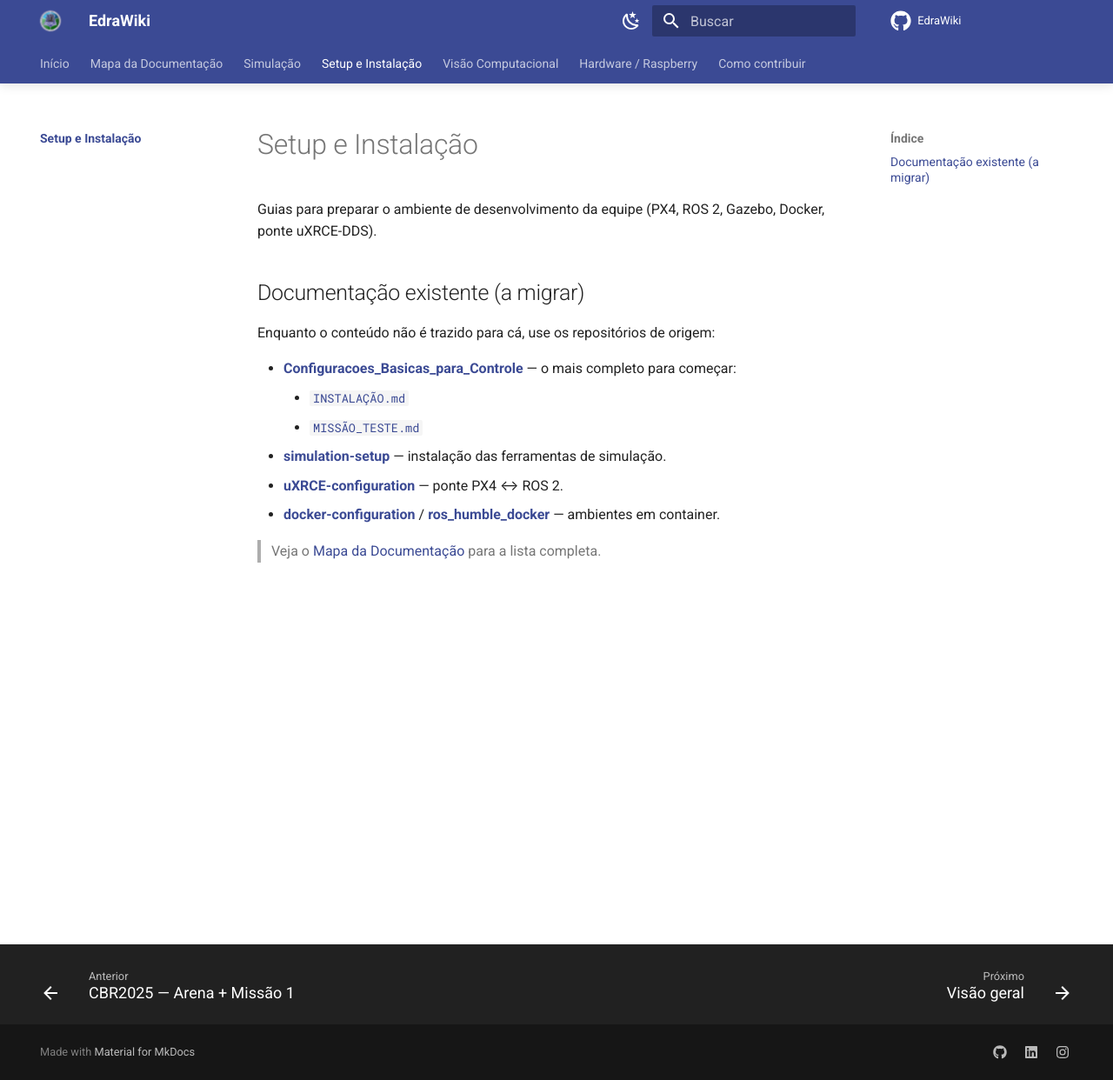
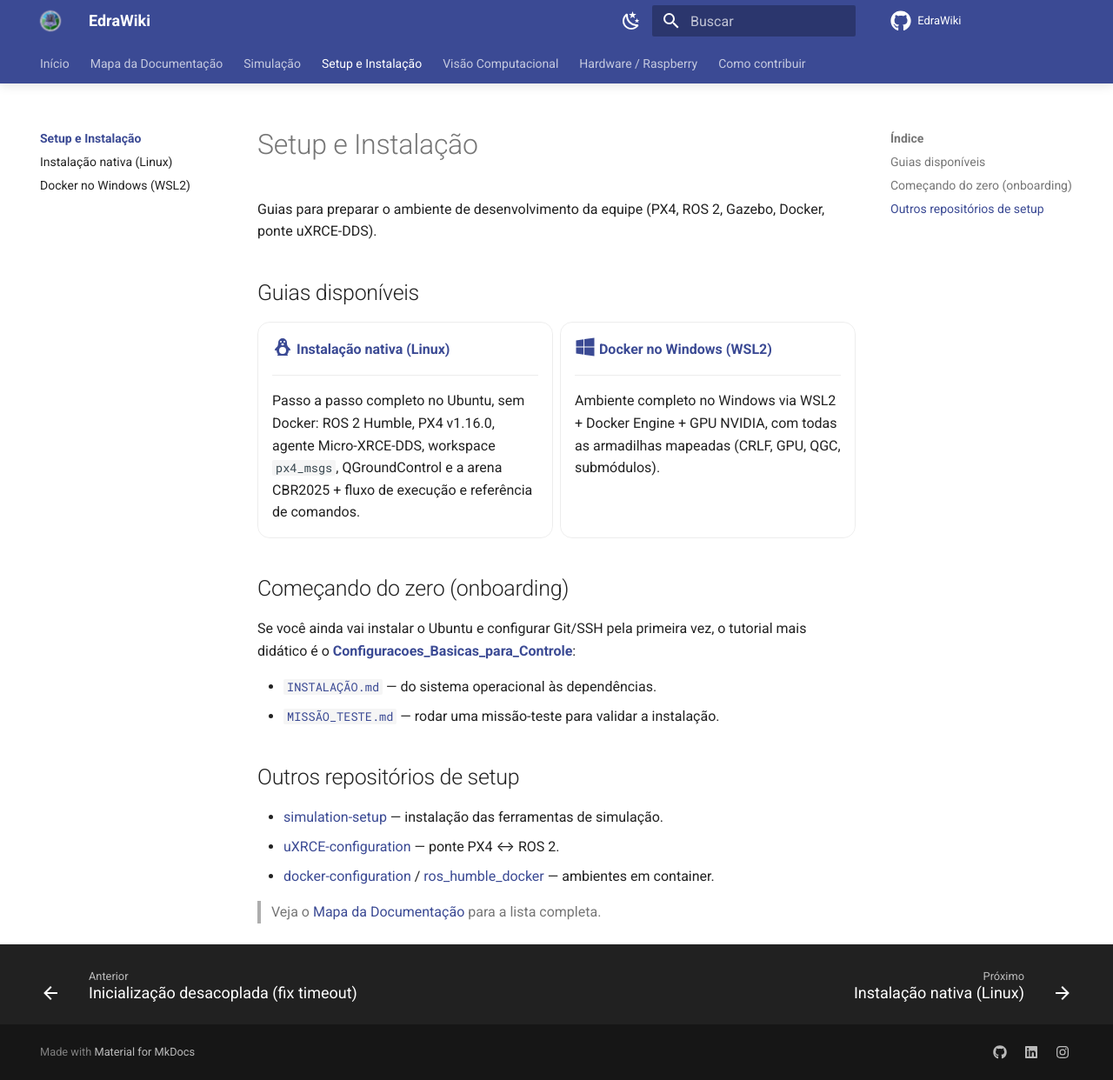
Before and after one commit to edra-unb-fga/EdraWiki, an MkDocs documentation site: the page built from docs/setup/index.md, in a window 1280 px wide and 1242 px high. Shown: the whole window at 87% size. Built offline with MkDocs 1.6.1 and Material for MkDocs 9.7.7, drawn with Linux system fonts in a browser that asks for light colours; comment, search, counter and statistics services are not loaded.

Commit message:
docs: registra novas páginas na navegação, índice de setup e mapa

```diff
--- a/docs/setup/index.md
+++ b/docs/setup/index.md
@@ -3,16 +3,40 @@
 Guias para preparar o ambiente de desenvolvimento da equipe (PX4, ROS 2, Gazebo,
 Docker, ponte uXRCE-DDS).
 
-## Documentação existente (a migrar)
+## Guias disponíveis
 
-Enquanto o conteúdo não é trazido para cá, use os repositórios de origem:
+<div class="grid cards" markdown>
 
-- **[Configuracoes_Basicas_para_Controle](https://github.com/edra-unb-fga/Configuracoes_Basicas_para_Controle)**
-  — o mais completo para começar:
-    - [`INSTALAÇÃO.md`](https://github.com/edra-unb-fga/Configuracoes_Basicas_para_Controle/blob/main/INSTALA%C3%87%C3%83O.md)
-    - [`MISSÃO_TESTE.md`](https://github.com/edra-unb-fga/Configuracoes_Basicas_para_Controle/blob/main/MISS%C3%83O_TESTE.md)
-- **[simulation-setup](https://github.com/edra-unb-fga/simulation-setup)** — instalação das ferramentas de simulação.
-- **[uXRCE-configuration](https://github.com/edra-unb-fga/uXRCE-configuration)** — ponte PX4 ↔ ROS 2.
-- **[docker-configuration](https://github.com/edra-unb-fga/docker-configuration)** / **[ros_humble_docker](https://github.com/edra-unb-fga/ros_humble_docker)** — ambientes em container.
+- :material-penguin:{ .lg } **[Instalação nativa (Linux)](instalacao-nativa.md)**
+
+    ---
+
+    Passo a passo completo no Ubuntu, sem Docker: ROS 2 Humble, PX4 v1.16.0, agente
+    Micro-XRCE-DDS, workspace `px4_msgs`, QGroundControl e a arena CBR2025 + fluxo de
+    execução e referência de comandos.
+
+- :fontawesome-brands-windows:{ .lg } **[Docker no Windows (WSL2)](docker-windows.md)**
+
+    ---
+
+    Ambiente completo no Windows via WSL2 + Docker Engine + GPU NVIDIA, com todas as
+    armadilhas mapeadas (CRLF, GPU, QGC, submódulos).
+
+</div>
+
+## Começando do zero (onboarding)
+
+Se você ainda vai instalar o Ubuntu e configurar Git/SSH pela primeira vez, o tutorial
+mais didático é o
+[**Configuracoes_Basicas_para_Controle**](https://github.com/edra-unb-fga/Configuracoes_Basicas_para_Controle):
+
+- [`INSTALAÇÃO.md`](https://github.com/edra-unb-fga/Configuracoes_Basicas_para_Controle/blob/main/INSTALA%C3%87%C3%83O.md) — do sistema operacional às dependências.
+- [`MISSÃO_TESTE.md`](https://github.com/edra-unb-fga/Configuracoes_Basicas_para_Controle/blob/main/MISS%C3%83O_TESTE.md) — rodar uma missão-teste para validar a instalação.
+
+## Outros repositórios de setup
+
+- [simulation-setup](https://github.com/edra-unb-fga/simulation-setup) — instalação das ferramentas de simulação.
+- [uXRCE-configuration](https://github.com/edra-unb-fga/uXRCE-configuration) — ponte PX4 ↔ ROS 2.
+- [docker-configuration](https://github.com/edra-unb-fga/docker-configuration) / [ros_humble_docker](https://github.com/edra-unb-fga/ros_humble_docker) — ambientes em container.
 
 > Veja o [Mapa da Documentação](../mapa-da-documentacao.md) para a lista completa.
--- a/mkdocs.yml
+++ b/mkdocs.yml
@@ -9,8 +9,11 @@
   - Mapa da Documentação: 'mapa-da-documentacao.md'
   - Simulação:
       - CBR2025 — Arena + Missão 1: 'simulacao/cbr2025-arena-missao1.md'
+      - Inicialização desacoplada (fix timeout): 'simulacao/inicializacao-desacoplada.md'
   - Setup e Instalação:
       - Visão geral: 'setup/index.md'
+      - Instalação nativa (Linux): 'setup/instalacao-nativa.md'
+      - Docker no Windows (WSL2): 'setup/docker-windows.md'
   - Visão Computacional:
       - Visão geral: 'visao/index.md'
   - Hardware / Raspberry:
```
Also changed, not shown: docs/mapa-da-documentacao.md (+3 -2 lines).
